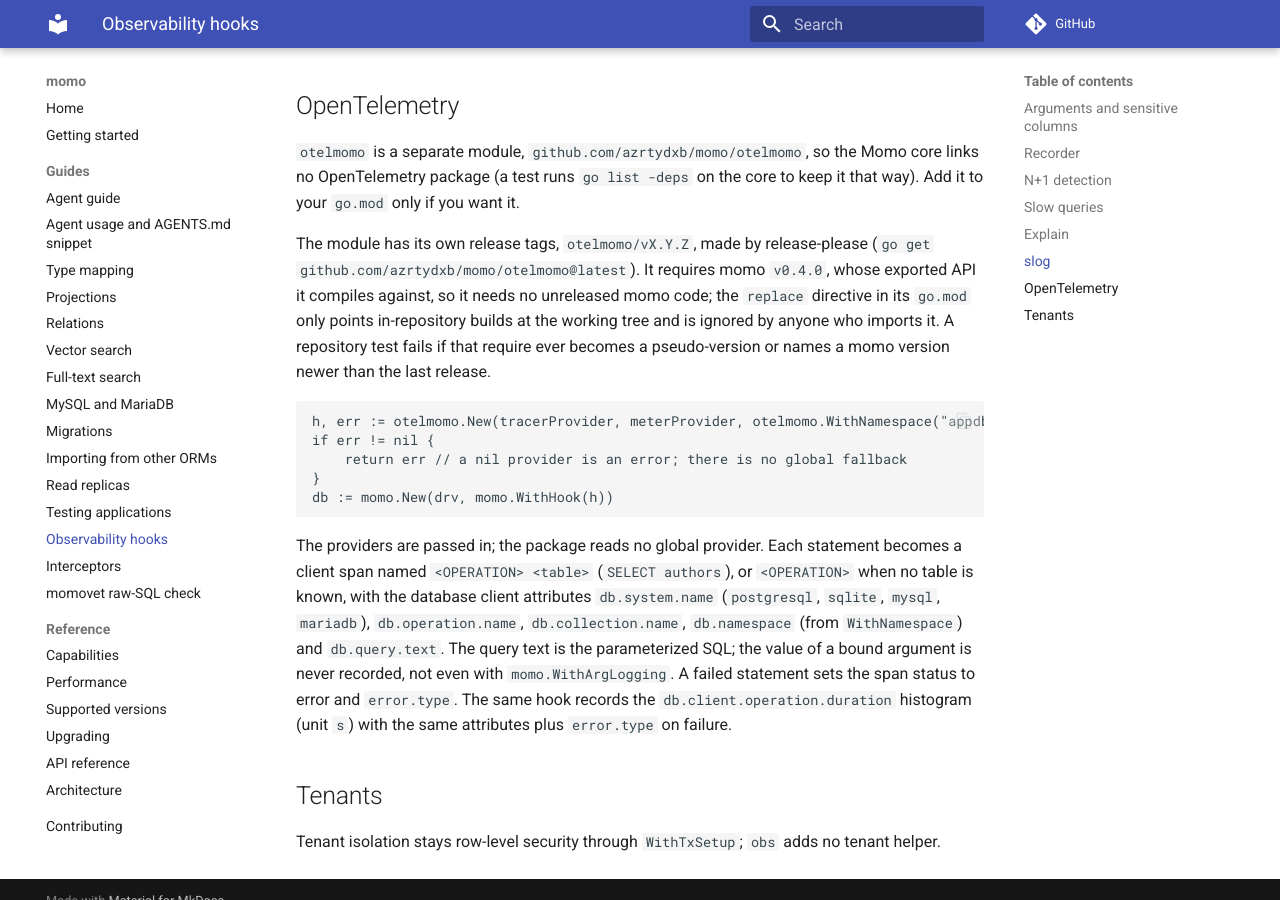
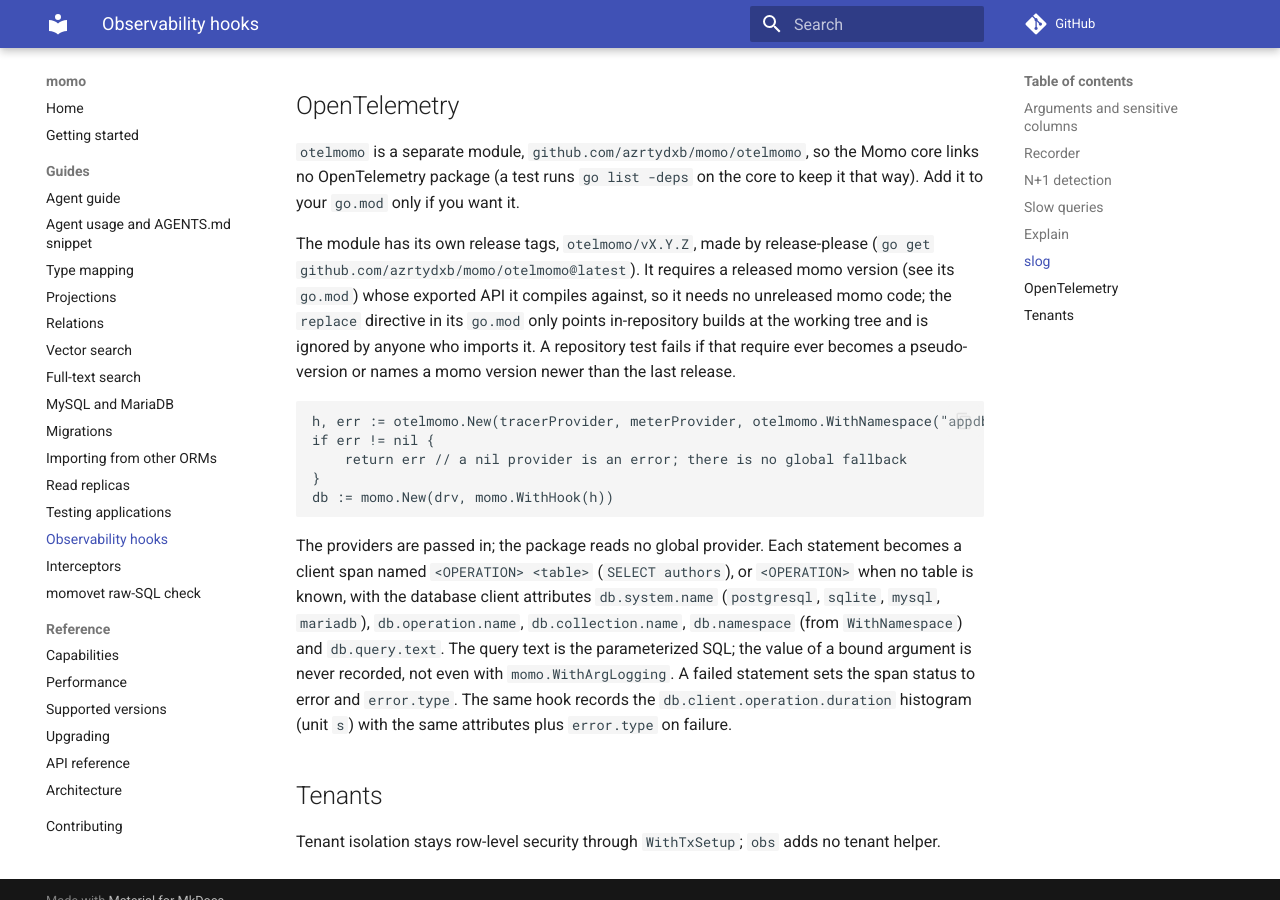
Before and after one commit to azrtydxb/momo, an MkDocs documentation site: the page built from docs/observability.md, in a window 1280 px wide and 900 px high, scrolled down 3241 px. Built offline with MkDocs 1.6.1 and Material for MkDocs 9.7.7, drawn with Linux system fonts in a browser that asks for light colours; comment, search, counter and statistics services are not loaded; the version menu is left out.

Commit message:
docs(observability): do not hardcode the momo version

```diff
--- a/docs/observability.md
+++ b/docs/observability.md
@@ -140,8 +140,9 @@ Momo core links no OpenTelemetry package (a test runs `go list -deps` on the cor
 to keep it that way). Add it to your `go.mod` only if you want it.
 
 The module has its own release tags, `otelmomo/vX.Y.Z`, made by release-please
-(`go get github.com/azrtydxb/momo/otelmomo@latest`). It requires momo `v0.4.0`,
-whose exported API it compiles against, so it needs no unreleased momo code;
+(`go get github.com/azrtydxb/momo/otelmomo@latest`). It requires a released momo
+version (see its `go.mod`) whose exported API it compiles against, so it needs
+no unreleased momo code;
 the `replace` directive in its `go.mod` only points in-repository builds at the
 working tree and is ignored by anyone who imports it. A repository test fails if
 that require ever becomes a pseudo-version or names a momo version newer than
```
